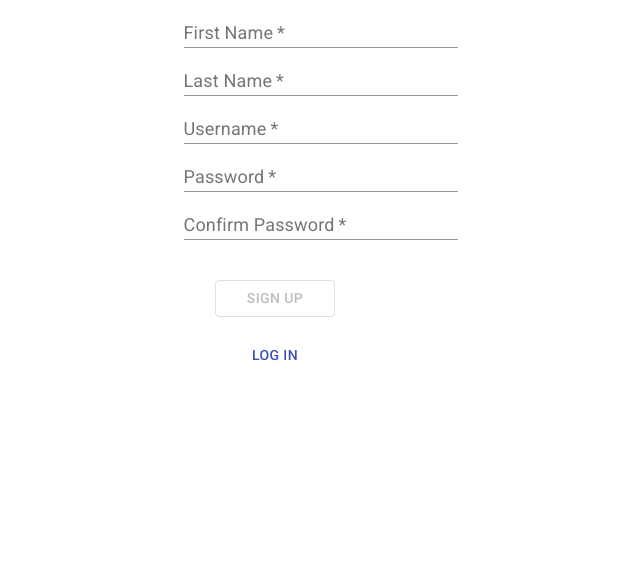
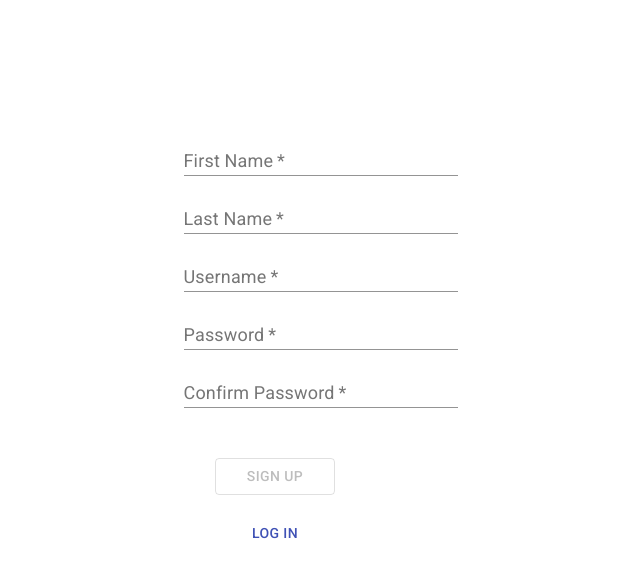
Before and after one commit to nayanlonkar/Document-Tracking-System, a React (Create React App) app in the folder frontend/: page / in a window 1280 px wide. Both pictures are taken after typing "Sample", "Sample123" into the empty fields and a click on the button "CREATE AN ACCOUNT". Shown: the top 578 px of the page, without its empty margins (365-1005 px from the left). Built offline with nearby package versions, Linux system fonts and the light colour scheme.

Commit message:
frontend - minor changes

```diff
--- a/frontend/src/App.css
+++ b/frontend/src/App.css
@@ -1,4 +1,3 @@
 /* .App {
   text-align: center;
-  background-color: aliceblue;
 } */
--- a/frontend/src/components/auth/SignIn.css
+++ b/frontend/src/components/auth/SignIn.css
@@ -1,3 +1,4 @@
 .SignIn {
   text-align: center;
+  margin-top: 10%;
 }
--- a/frontend/src/components/auth/SignIn.js
+++ b/frontend/src/components/auth/SignIn.js
@@ -13,6 +13,7 @@ import {
 const useStyles = makeStyles({
   input: {
     width: "150%",
+    marginBottom: "10px",
   },
   inputLabel: {
     fontSize: "large",
--- a/frontend/src/components/auth/SignUp.css
+++ b/frontend/src/components/auth/SignUp.css
@@ -1,8 +1,9 @@
 .SignUp {
   text-align: center;
+  margin-top: 10%;
 }
 
-.Button {
-  color: black;
-  font-size: xx-large;
+.SignUp-form {
+  /* border: 1px solid black; */
+  /* border: 0.1em solid black; */
 }
--- a/frontend/src/components/auth/SignUp.js
+++ b/frontend/src/components/auth/SignUp.js
@@ -8,6 +8,7 @@ import Axios from "axios";
 const useStyles = makeStyles({
   input: {
     width: "150%",
+    marginBottom: "10px",
   },
   inputLabel: {
     fontSize: "large",
```
Also changed, not shown: frontend/src/index.css (+4 -3 lines).
